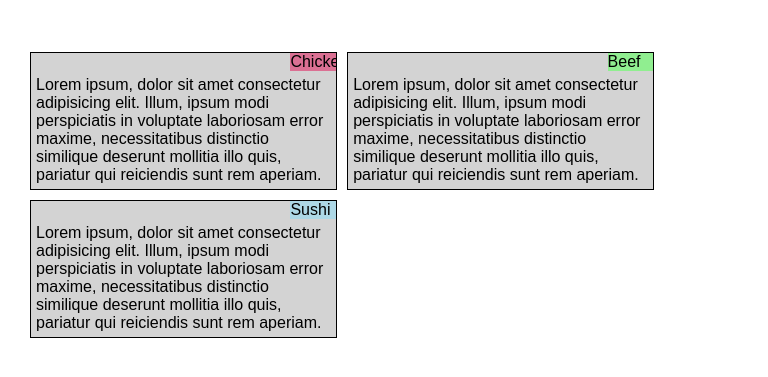
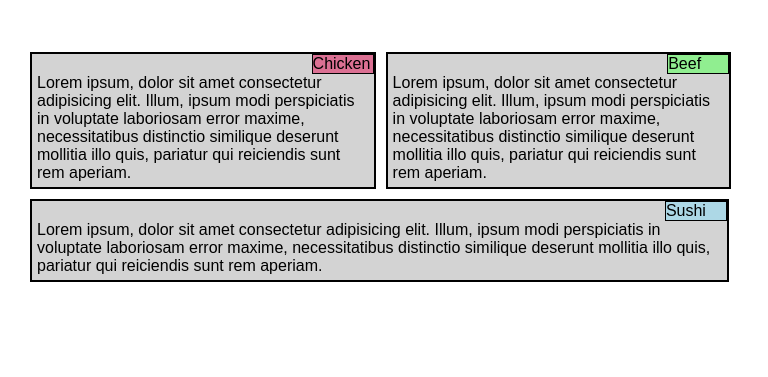
Before and after one commit to Gabrie10P/Coursera_WebDevelopment, a plain HTML site: page Coursera_Coding_Assignment/index.html in a window 768 px wide. Shown: the part 65-442 px from the top of the page. Drawn offline with Linux system fonts and the light colour scheme.

Commit message:
Rediseñado estilos
Se solucionaron los errores cometidos en el anterior

```diff
--- a/Coursera_Coding_Assignment/css/style.css
+++ b/Coursera_Coding_Assignment/css/style.css
@@ -26,15 +26,15 @@
 .column{
     position: relative;
     background-color: lightgrey;
-    border: 1px solid black ;
-    overflow-x: auto;
+    border: 2px solid black ;
 }
 
 .column-title{
     padding: 0;
-    width: 15%;
+    width: 62px;
     position: relative;
-    left: 85%;
+    float: right;
+    border: 1px solid black;
 }
 
 .column-title p{
@@ -52,6 +52,7 @@
 }
 
 .content{
+    margin-top: 15px;
     padding: 5px;
     font-family: Arial, Helvetica, sans-serif;
 }
@@ -70,7 +71,13 @@
 @media(min-width: 768px ) and (max-width: 991px){
     .col-tablet{
         float: left;
-        width: 40%;
+        width: 45%;
+        margin:5px;
+        box-sizing: border-box;
+    }
+    .col-tablet-12{
+        float: left;
+        width: 91%;
         margin:5px;
         box-sizing: border-box;
     }
--- a/Coursera_Coding_Assignment/index.html
+++ b/Coursera_Coding_Assignment/index.html
@@ -35,7 +35,7 @@
                     pariatur qui reiciendis sunt rem aperiam.
                 </div>
             </div>
-            <div class="column col-desktop col-tablet col-small">
+            <div class="column col-desktop col-tablet col-tablet-12 col-small">
                 <div class="column-title">
                     <p>Sushi</p>
                 </div>
```
